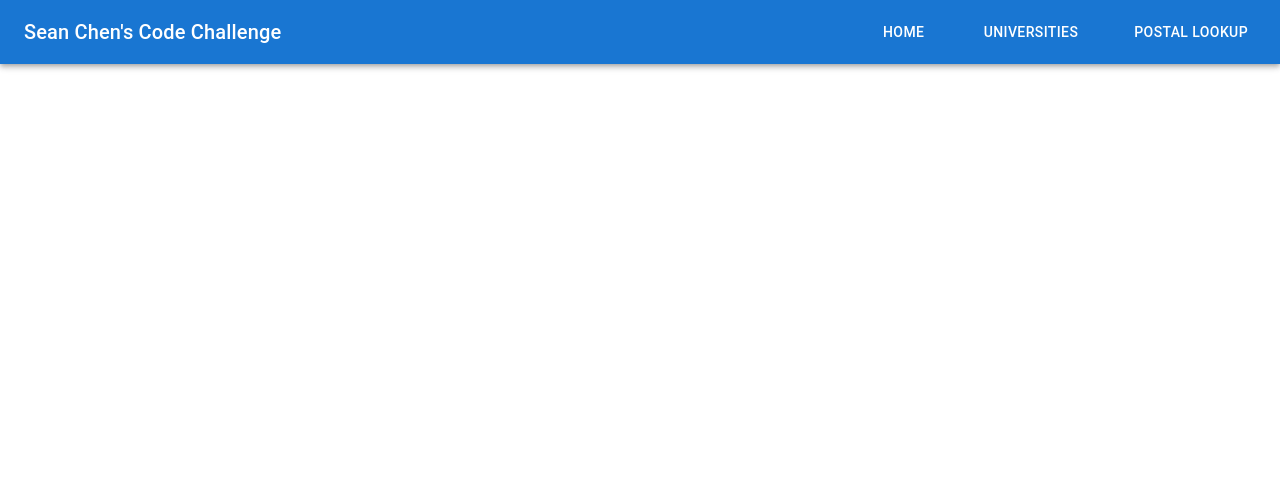
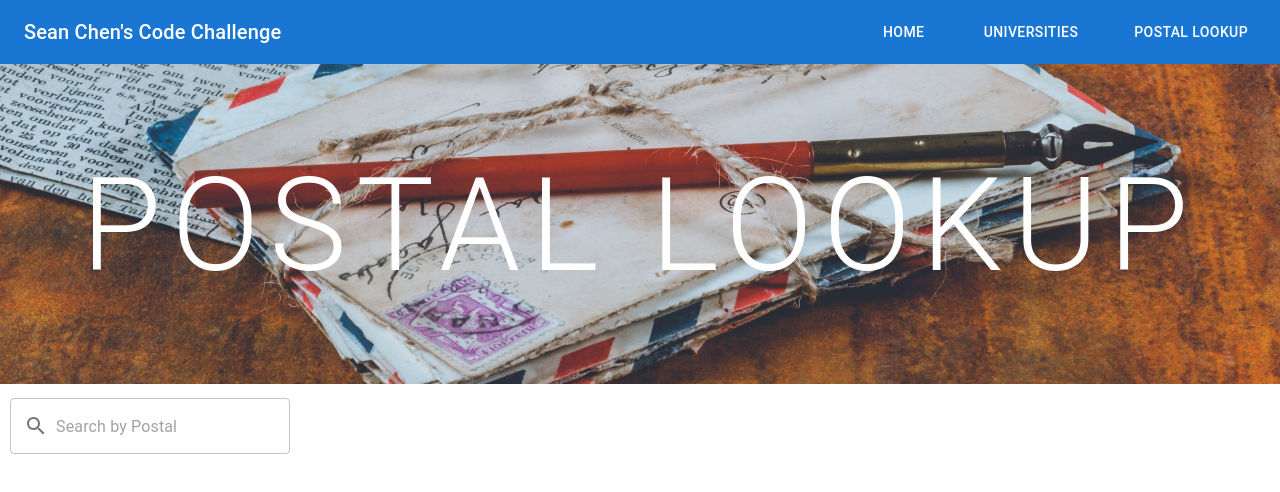
Before and after one commit to tix123/sean-chen_launchpad-react-code-challenge, a React (Create React App) app: page / in a window 1280 px wide. Both pictures are taken after a click on the button "POSTAL LOOKUP". Shown: the top 492 px of the page. Built offline with nearby package versions, Linux system fonts and the light colour scheme.

Commit message:
postal page basic UI complete

```diff
--- a/src/App.js
+++ b/src/App.js
@@ -13,7 +13,7 @@ import Box from '@mui/material/Box';
 // import pages
 import Home from './components/Home'
 import Universities from './components/Universities'
-
+import Postal from './components/Postal'
 
 
 function App() {
@@ -60,7 +60,7 @@ function App() {
                     <Universities />
                 </TabPanel>
                 <TabPanel value="3" sx={tabPanelStyle}>
-
+                    <Postal />
                 </TabPanel>
             </TabContext>
         </Box>
--- /dev/null
+++ b/src/components/Postal.js
@@ -0,0 +1,46 @@
+import * as React from 'react';
+import BannerPicture from '../images/postal.jpg'
+
+// import material UI components
+import Box from '@mui/material/Box';
+import Typography from '@mui/material/Typography';
+import TextField from '@mui/material/TextField';
+import InputAdornment from '@mui/material/InputAdornment';
+import SearchIcon from '@mui/icons-material/Search';
+
+const Postal = () => {
+
+    const titleStyle = {
+        position: "absolute",
+        top: "50%",
+        left: "50%",
+        zIndex: 1,
+        color: "#fff",
+        transform: "translateX(-50%) translateY(-50%)",
+        letterSpacing: "10px",
+        fontSize: "130px",
+        width: "100%",
+        textAlign: "center",
+    }
+
+    return (
+        <Box sx={{ width: '100%' }}>
+            <Box sx={{ width: '100%', position: "relative" }}>
+                <img src={BannerPicture} alt="banner-picture" style={{ width: "100%" }} />
+                <Typography variant="h1" component="span" sx={titleStyle}>
+                    POSTAL LOOKUP
+                </Typography>
+            </Box>
+            <Box sx={{ margin: "10px" }}>
+                <TextField
+                    placeholder="Search by Postal"
+                    InputProps={{
+                        startAdornment: <InputAdornment position="start"><SearchIcon /></InputAdornment>,
+                    }}
+                />
+            </Box>
+        </Box>
+    )
+}
+
+export default Postal;
```
Also changed, not shown: src/images/postal.jpg (added).
